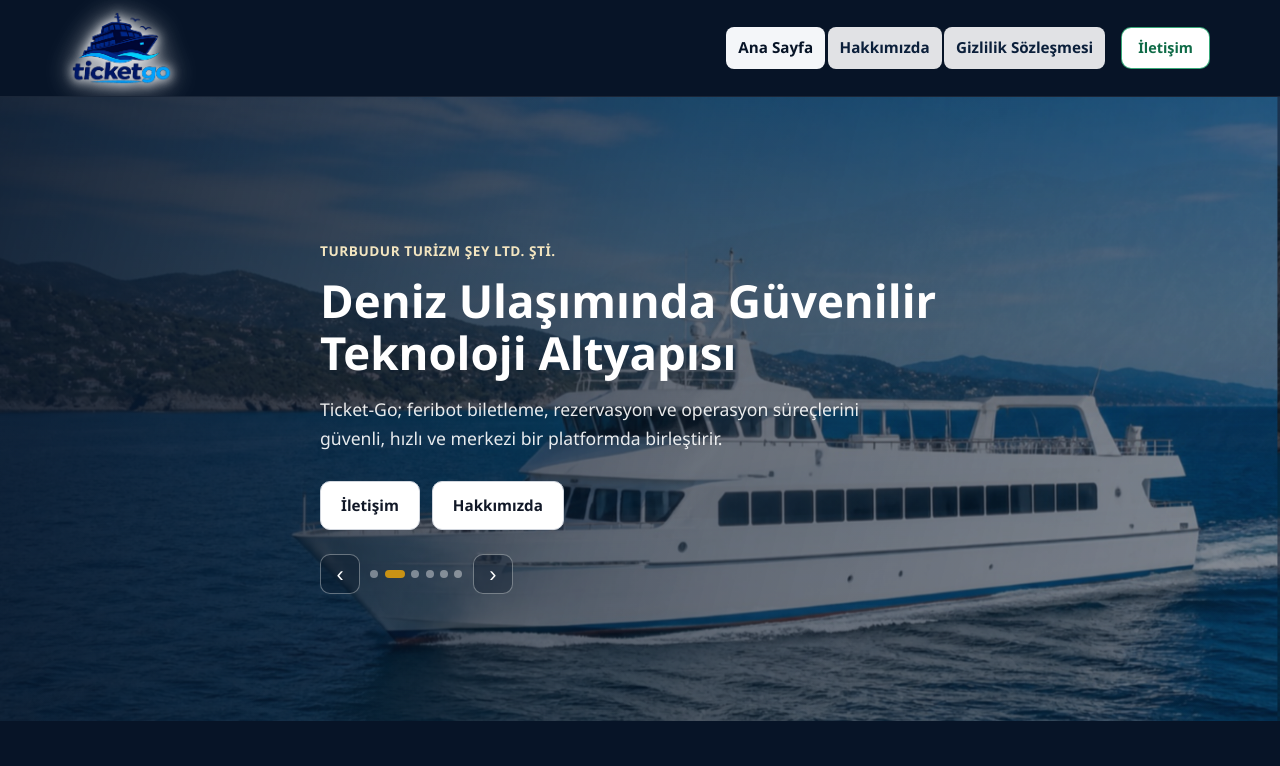
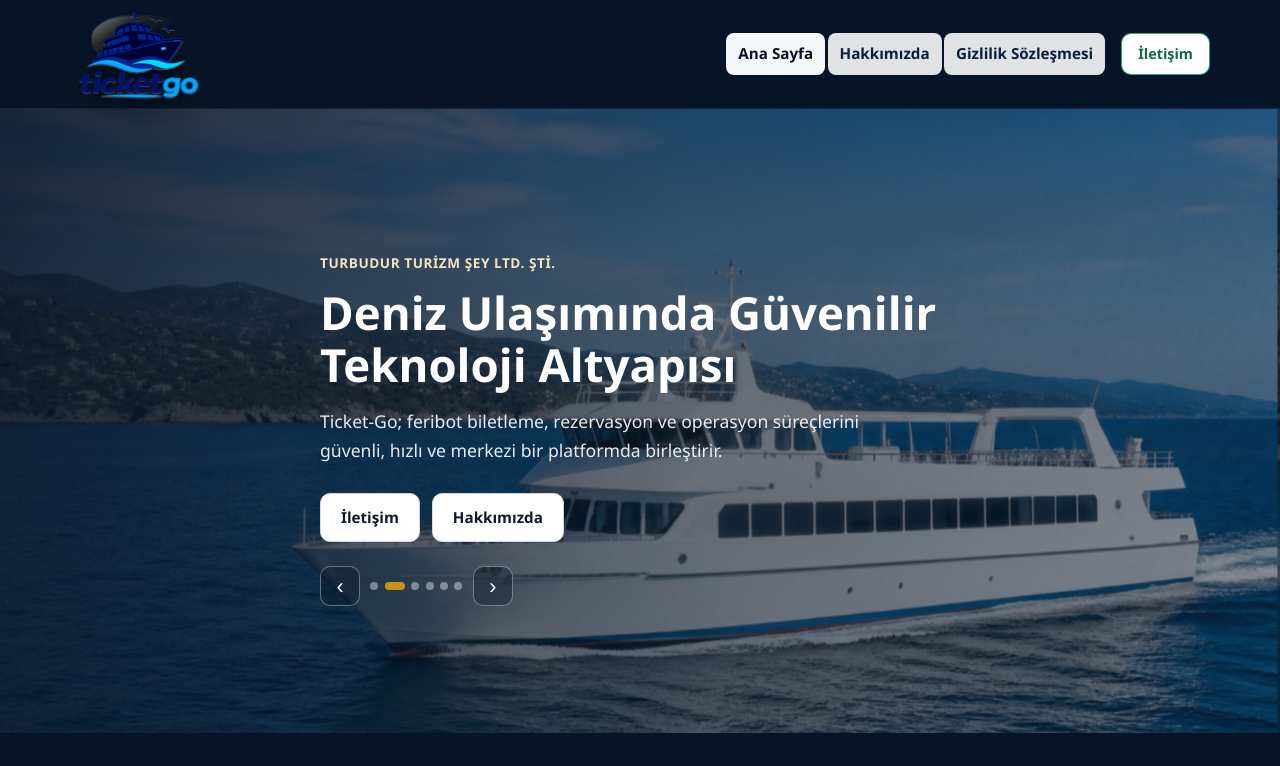
Before and after one commit to admin-ticket-go/ticket-go-website, a website: page index.html in a window 1280 px wide. Shown: the top 766 px of the page. Drawn offline with Linux system fonts and the light colour scheme.

Commit message:
feat: premium 3D header logo and corporate UI polish
Co-authored-by: Cursor <cursoragent@cursor.com>

```diff
--- a/assets/css/style.css
+++ b/assets/css/style.css
@@ -17,7 +17,7 @@
   --shadow: 0 8px 24px rgba(7, 20, 39, 0.08);
   --shadow-hover: 0 12px 28px rgba(7, 20, 39, 0.12);
   --radius: 12px;
-  --header-h: 96px;
+  --header-h: 108px;
   --max: 1140px;
   --legal-max: 720px;
   --font: "Segoe UI", system-ui, -apple-system, BlinkMacSystemFont, "Helvetica Neue", Arial, sans-serif;
@@ -110,7 +110,7 @@ button:focus-visible {
   position: sticky;
   top: 0;
   z-index: 200;
-  overflow: hidden;
+  overflow: visible;
   background: var(--navy-950);
   border-bottom: 1px solid rgba(255, 255, 255, 0.08);
 }
@@ -125,27 +125,102 @@ button:focus-visible {
   gap: 1rem;
 }
 
-.brand {
-  display: flex;
+/* Premium 3D marka logosu — mevcut PNG + kontrollü derinlik */
+.brand.brand-logo {
+  display: inline-flex;
   align-items: center;
+  gap: 0.65rem;
   text-decoration: none;
-  min-width: 0;
+  color: inherit;
+  min-width: 44px;
+  min-height: 44px;
+  padding: 0.2rem 0.3rem;
+  border-radius: 10px;
   flex-shrink: 0;
   position: relative;
   z-index: 2;
+  perspective: 820px;
+  transform-style: preserve-3d;
 }
 
-.brand-logo {
+.brand.brand-logo:hover {
+  color: inherit;
+}
+
+.brand.brand-logo:focus-visible {
+  outline: 2px solid var(--focus);
+  outline-offset: 4px;
+}
+
+.brand-logo__mark {
+  position: relative;
+  display: grid;
+  place-items: center;
+  transform: rotateY(-10deg) rotateX(5deg) translateZ(0);
+  transform-origin: 50% 55%;
+  transform-style: preserve-3d;
+  transition: transform 220ms cubic-bezier(0.22, 1, 0.36, 1), filter 220ms ease;
+  filter:
+    drop-shadow(0 1px 0 rgba(255, 255, 255, 0.28))
+    drop-shadow(0 10px 14px rgba(0, 0, 0, 0.42))
+    drop-shadow(0 3px 4px rgba(0, 0, 0, 0.3));
+}
+
+.brand-logo__mark::before {
+  content: "";
+  position: absolute;
+  inset: 8% 12% 38% 12%;
+  border-radius: 42% 42% 48% 48%;
+  background: linear-gradient(
+    145deg,
+    rgba(255, 255, 255, 0.42) 0%,
+    rgba(201, 146, 20, 0.12) 28%,
+    rgba(255, 255, 255, 0) 58%
+  );
+  pointer-events: none;
+  z-index: 2;
+  transform: translateZ(12px);
+  mix-blend-mode: soft-light;
+}
+
+.brand-logo__mark::after {
+  content: "";
+  position: absolute;
+  left: 16%;
+  right: 16%;
+  bottom: 4%;
+  height: 16%;
+  border-radius: 50%;
+  background: radial-gradient(
+    ellipse at center,
+    rgba(0, 0, 0, 0.42) 0%,
+    rgba(0, 0, 0, 0) 72%
+  );
+  pointer-events: none;
+  z-index: 0;
+  transform: translateZ(-12px) scaleY(0.55);
+  filter: blur(1.5px);
+}
+
+.brand-logo__img {
+  position: relative;
+  z-index: 1;
   display: block;
-  height: 76px;
+  height: 94px;
   width: auto;
-  max-width: min(180px, 42vw);
+  max-width: min(250px, 56vw);
   aspect-ratio: 140 / 103;
   object-fit: contain;
+  transform: translateZ(4px);
+  filter: contrast(1.05) saturate(1.06) brightness(1.03);
+}
+
+.brand.brand-logo:hover .brand-logo__mark {
+  transform: rotateY(0deg) rotateX(0deg) translateY(-1px);
   filter:
-    drop-shadow(0 0 6px rgba(255, 255, 255, 0.9))
-    drop-shadow(0 0 14px rgba(255, 255, 255, 0.5))
-    drop-shadow(0 2px 4px rgba(255, 255, 255, 0.4));
+    drop-shadow(0 1px 0 rgba(255, 255, 255, 0.26))
+    drop-shadow(0 10px 16px rgba(0, 0, 0, 0.42))
+    drop-shadow(0 3px 4px rgba(0, 0, 0, 0.24));
 }
 
 .site-nav {
@@ -800,13 +875,25 @@ button:focus-visible {
 
 }
 
+@media (max-width: 900px) {
+  .brand-logo__img {
+    height: 84px;
+    max-width: min(230px, 54vw);
+  }
+}
+
 @media (max-width: 768px) {
   :root {
-    --header-h: 84px;
+    --header-h: 100px;
   }
 
-  .brand-logo {
-    height: 64px;
+  .brand-logo__img {
+    height: 76px;
+    max-width: min(210px, 58vw);
+  }
+
+  .brand-logo__mark {
+    transform: rotateY(-4deg) rotateX(2deg);
   }
 
   .nav-toggle {
@@ -918,4 +1005,16 @@ button:focus-visible {
     box-shadow: none;
   }
 
+  .brand-logo__mark,
+  .brand.brand-logo:hover .brand-logo__mark {
+    transition: none;
+    transform: none;
+    filter:
+      drop-shadow(0 1px 0 rgba(255, 255, 255, 0.18))
+      drop-shadow(0 4px 8px rgba(0, 0, 0, 0.32));
+  }
+
+  .brand-logo__mark::before {
+    opacity: 0.55;
+  }
 }
--- a/index.html
+++ b/index.html
@@ -29,14 +29,23 @@
 
   <header class="site-header" id="site-header">
     <div class="container header-inner">
-      <a class="brand" href="#anasayfa" data-home aria-label="Ticket-Go ana sayfa">
-        <img
-          class="brand-logo"
-          src="assets/images/logo.png"
-          alt="Ticket-Go"
-          width="140"
-          height="103"
-        />
+      <a
+        class="brand brand-logo"
+        href="#anasayfa"
+        data-home
+        aria-label="Ticket-Go ana sayfa"
+      >
+        <span class="brand-logo__mark" aria-hidden="true">
+          <img
+            class="brand-logo__img"
+            src="assets/images/logo.png"
+            alt=""
+            width="140"
+            height="103"
+            decoding="async"
+          />
+        </span>
+        <span class="visually-hidden">Ticket-Go</span>
       </a>
       <button
         class="nav-toggle"
```
Also changed, not shown: README.md.
